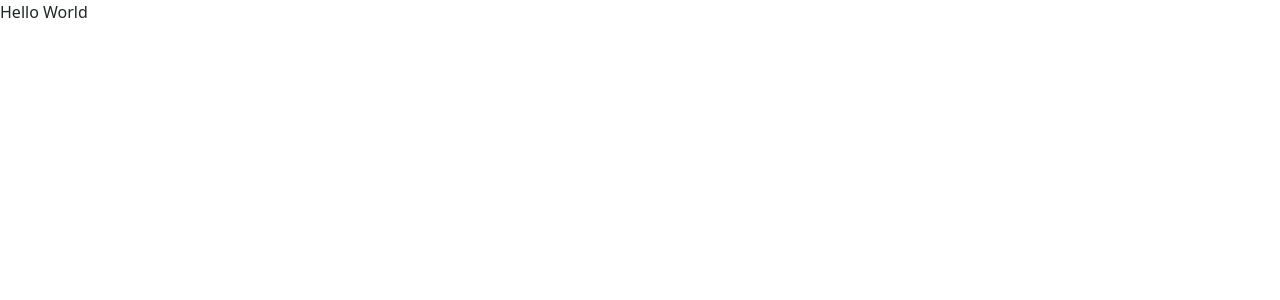
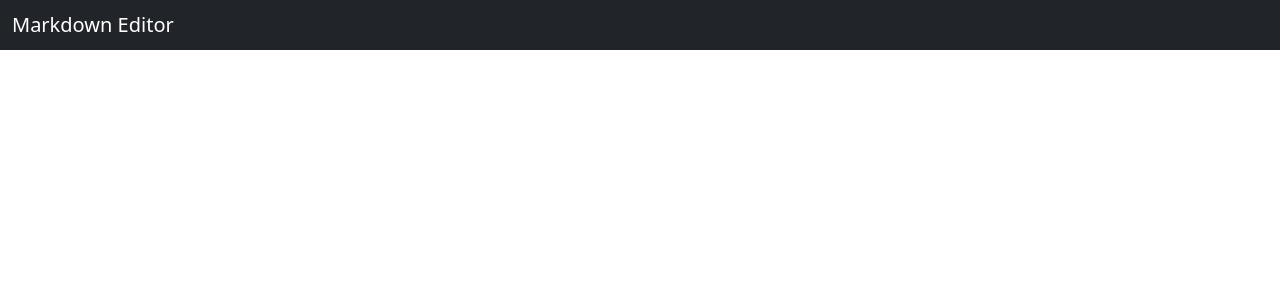
Before and after one commit to AmlanJSarmah/markdown-editor, a React (Create React App) app: page / in a window 1280 px wide. Shown: the top 300 px of the page. Built offline with nearby package versions, Linux system fonts and the light colour scheme.

Commit message:
Created the Navbar for the app

```diff
--- a/src/App.tsx
+++ b/src/App.tsx
@@ -1,9 +1,10 @@
 import React from 'react';
+import {Header} from './components/Header'
 
 const App:React.FC = () => {
   return (
     <div className="App">
-      Hello World
+      <Header/>
     </div>
   );
 }
--- /dev/null
+++ b/src/components/Header.tsx
@@ -0,0 +1,11 @@
+import React from "react";
+
+export const Header: React.FC = () => {
+	return (
+		<nav className="navbar navbar-dark bg-dark">
+			<div className="container-fluid">
+				<span className="navbar-brand mb-0 h1">Markdown Editor</span>
+			</div>
+		</nav>
+	);
+};
```
